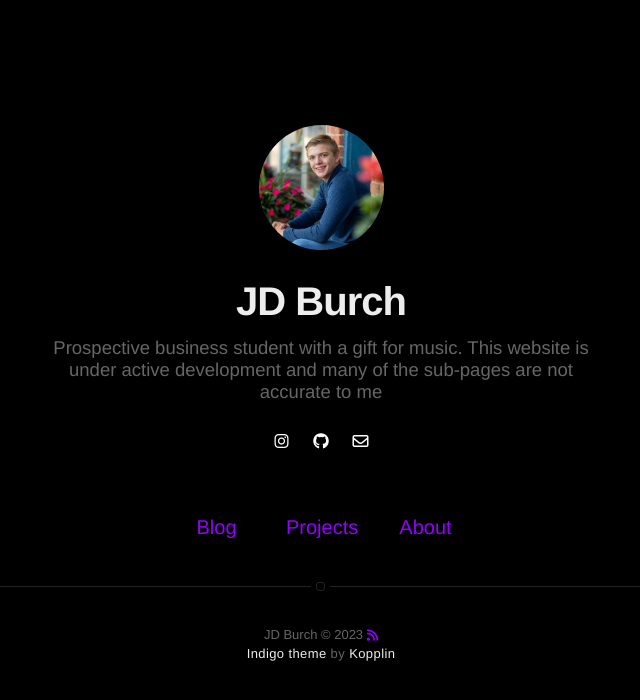
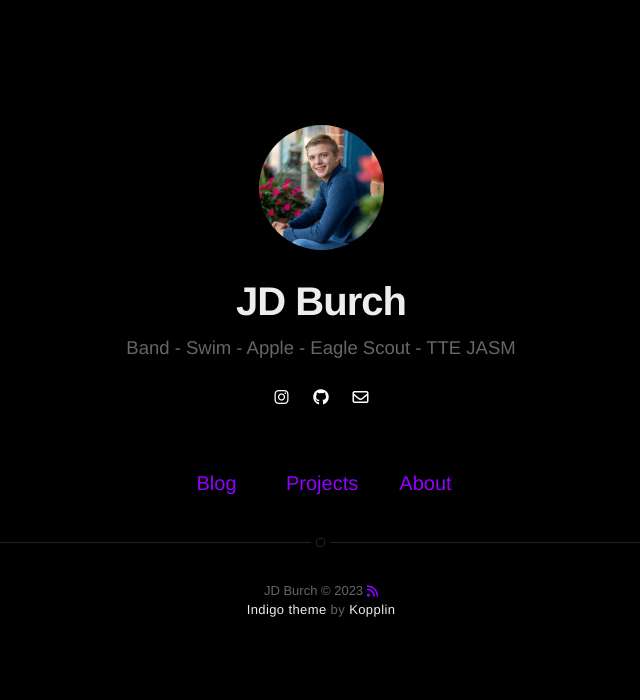
Before and after one commit to JDBurchHuzzah/jdburchhuzzah.github.io, a Jekyll site: the page built from index.html, in a window 1280 px wide. Shown: the top 700 px of the page, without its empty margins (319-959 px from the left). Built offline with Jekyll 4.4.1, drawn with Linux system fonts in a browser that asks for light colours; nearby versions of some CDN libraries.

Commit message:
Update _config.yml

```diff
--- a/_config.yml
+++ b/_config.yml
@@ -1,6 +1,6 @@
 # main text of home
 title: JD Burch
-bio: Prospective business student with a gift for music. This website is under active development and many of the sub-pages are not accurate to me
+bio: Band - Swim - Apple - Eagle Scout - TTE JASM
 
 # twitter summary info
 description: JD Burch's activities, small blog, and projects!
```
